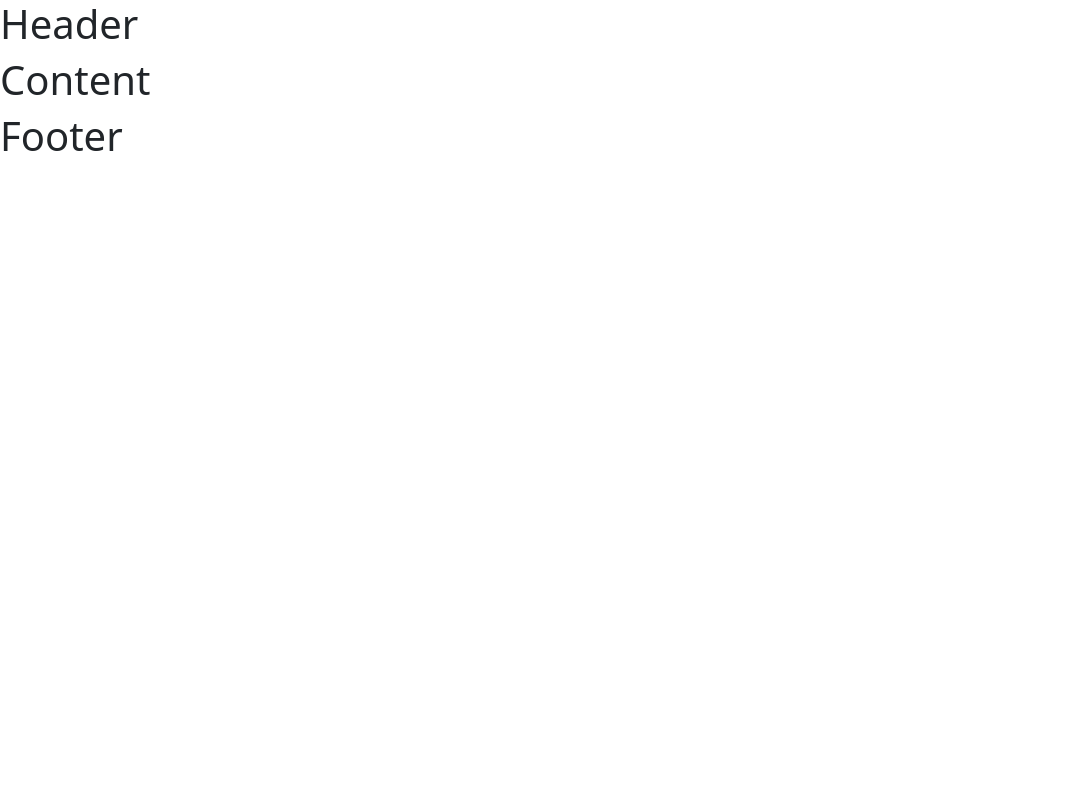
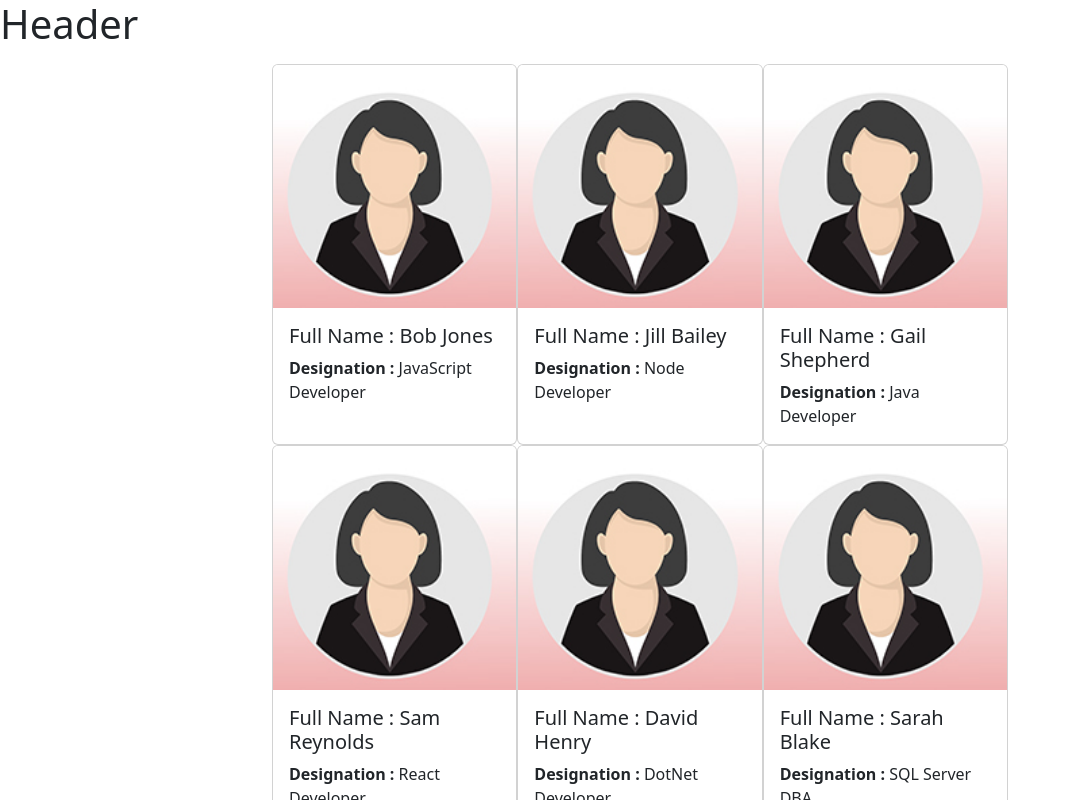
Before and after one commit to EliottDevCode/team-allocation-react, a React (Create React App) app: page / in a window 1280 px wide. Shown: the top 800 px of the page, without its empty margins (0-1069 px from the left). Built offline with nearby package versions, Linux system fonts and the light colour scheme.

Commit message:
Add employee profile

```diff
--- a/src/App.css
+++ b/src/App.css
@@ -1,3 +1,8 @@
 body{
   font-family: Arial, sans-serif;
 }
+
+.card-collection {
+  display: grid;
+  grid-template-columns: 1fr 1fr 1fr;
+}
--- a/src/App.js
+++ b/src/App.js
@@ -1,14 +1,14 @@
 import * as React from "react";
 import './App.css';
 import Header from  './Header';
-import Content from  './Content';
+import Employees from  './Employees';
 import Footer from  './Footer';
 
 function App() {
   return (
     <div>
       <Header/>
-      <Content/>
+      <Employees/>
       <Footer/>
     </div>
   );
--- a/src/Content.js
+++ /dev/null
@@ -1,9 +0,0 @@
-const Content = () => {
-
-    return (
-        <main>
-            <h1>Content</h1>
-        </main>
-    )
-}
-export default Content
--- /dev/null
+++ b/src/Employees.js
@@ -0,0 +1,114 @@
+import {useState} from "react";
+import femaleProfile from './images/femaleProfile.jpg';
+import maleProfile from './images/maleProfile.jpg';
+
+const Employees = () => {
+
+    const [employees, setEmployees] = useState(JSON.parse(localStorage.getItem('employeeList')) || [{
+        id: 1,
+        fullName: "Bob Jones",
+        designation: "JavaScript Developer",
+        gender: "male",
+        teamName: "TeamA"
+    },
+        {
+            id: 2,
+            fullName: "Jill Bailey",
+            designation: "Node Developer",
+            gender: "female",
+            teamName: "TeamA"
+        },
+        {
+            id: 3,
+            fullName: "Gail Shepherd",
+            designation: "Java Developer",
+            gender: "female",
+            teamName: "TeamA"
+        },
+        {
+            id: 4,
+            fullName: "Sam Reynolds",
+            designation: "React Developer",
+            gender: "male",
+            teamName: "TeamB"
+        },
+        {
+            id: 5,
+            fullName: "David Henry",
+            designation: "DotNet Developer",
+            gender: "male",
+            teamName: "TeamB"
+        },
+        {
+            id: 6,
+            fullName: "Sarah Blake",
+            designation: "SQL Server DBA",
+            gender: "female",
+            teamName: "TeamB"
+        },
+        {
+            id: 7,
+            fullName: "James Bennet",
+            designation: "Angular Developer",
+            gender: "male",
+            teamName: "TeamC"
+        },
+        {
+            id: 8,
+            fullName: "Jessica Faye",
+            designation: "API Developer",
+            gender: "female",
+            teamName: "TeamC"
+        },
+        {
+            id: 9,
+            fullName: "Lita Stone",
+            designation: "C++ Developer",
+            gender: "female",
+            teamName: "TeamC"
+        },
+        {
+            id: 10,
+            fullName: "Daniel Young",
+            designation: "Python Developer",
+            gender: "male",
+            teamName: "TeamD"
+        },
+        {
+            id: 11,
+            fullName: "Adrian Jacobs",
+            designation: "Vue Developer",
+            gender: "male",
+            teamName: "TeamD"
+        },
+        {
+            id: 12,
+            fullName: "Devin Monroe",
+            designation: "Graphic Designer",
+            gender: "male",
+            teamName: "TeamD"
+        }]);
+
+    return (
+        <main className="container">
+            <div className="row justify-content-center mt-3 mb-3">
+                <div className="col-8">
+                    <div className="card-collection">
+                    {
+                        employees.map((employee) => (
+                            <div id={employee.id} className="card">
+                                <img src={femaleProfile} alt="image employee" className="card-img-top"/>
+                                <div className="card-body">
+                                    <h5 className="card-title"> Full Name : {employee.fullName}</h5>
+                                    <p className="card-text"> <b> Designation : </b> {employee.designation} </p>
+                                </div>
+                            </div>
+                        ))
+                    }
+                    </div>
+                </div>
+            </div>
+        </main>
+    )
+}
+export default Employees
```
Also changed, not shown: src/images/femaleProfile.jpg (added), src/images/maleProfile.jpg (added).
